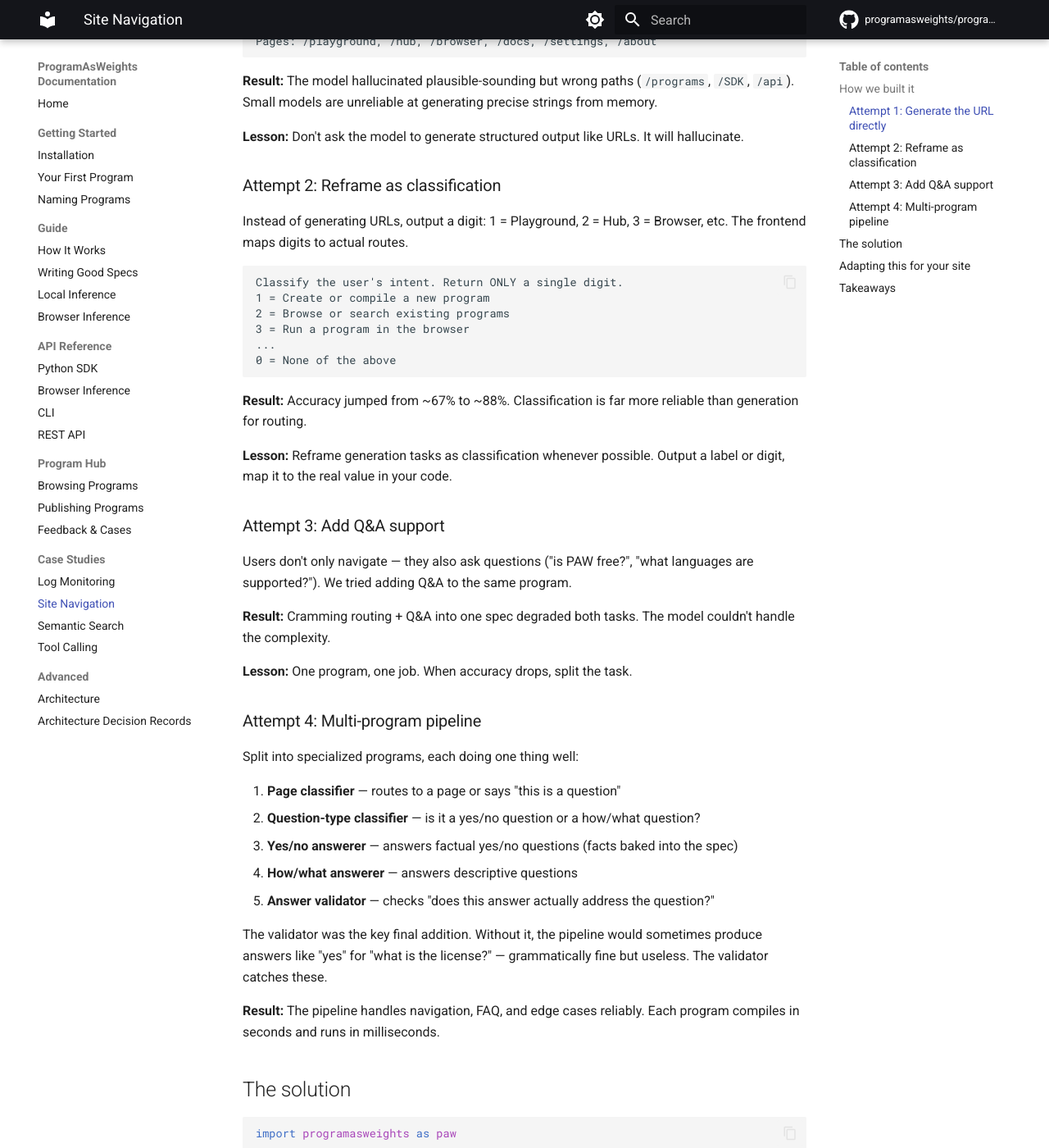
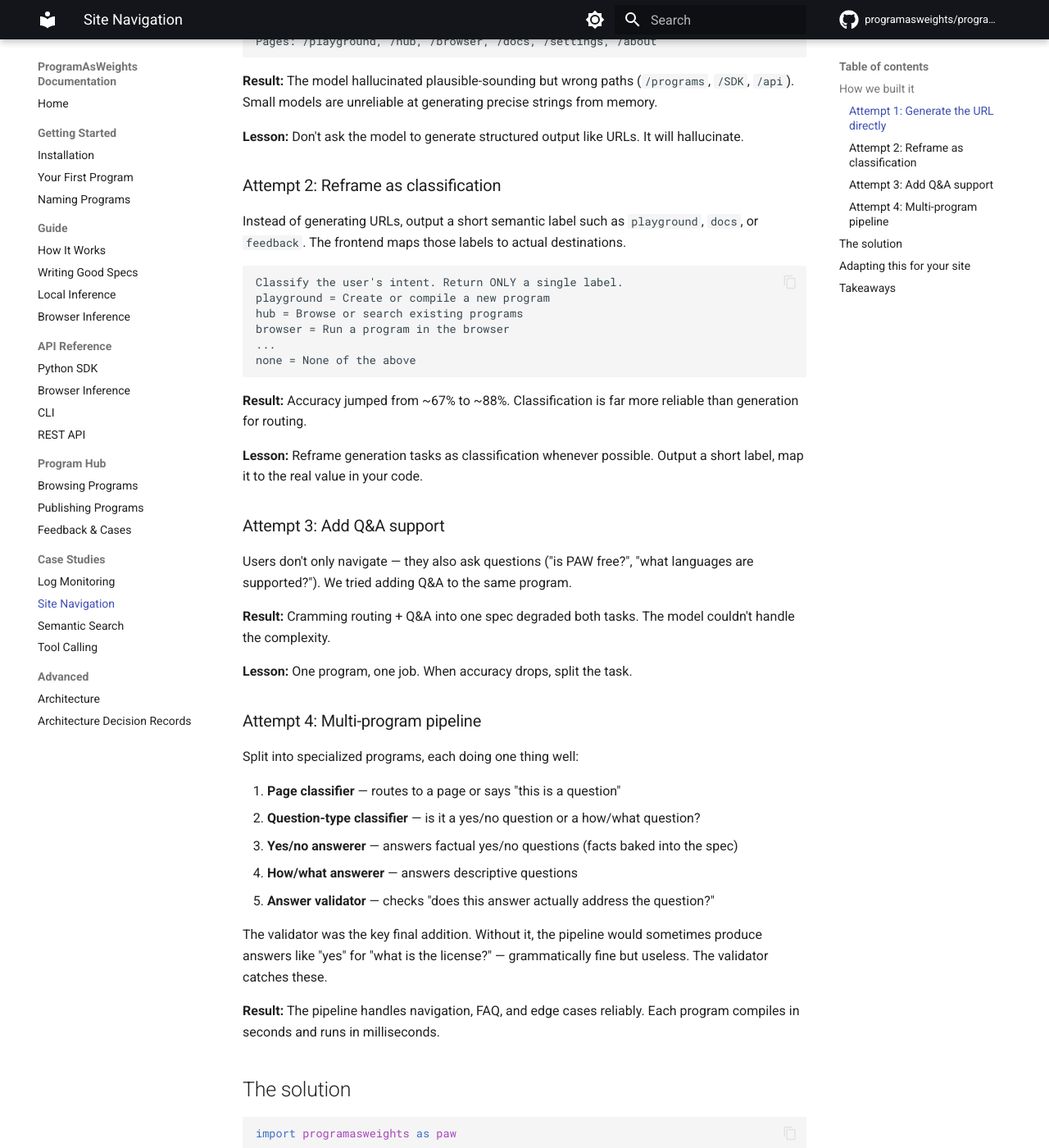
Before and after one commit to programasweights/programasweights-python, an MkDocs documentation site: the page built from docs/case-studies/site-navigation.md, in a window 1280 px wide and 1400 px high, scrolled down 542 px. Shown: the whole window at 82% size. Built offline with MkDocs 1.6.1 and Material for MkDocs 9.7.7, drawn with Linux system fonts in a browser that asks for light colours; comment, search, counter and statistics services are not loaded; some of the changed text lies outside the part shown.

Commit message:
docs: update site navigation helper case study for label routing
Update the site-navigation case study to describe the current label-based page classifier and matching frontend routing instead of the older digit-based examples.

````diff
--- a/docs/case-studies/site-navigation.md
+++ b/docs/case-studies/site-navigation.md
@@ -21,20 +21,20 @@ Pages: /playground, /hub, /browser, /docs, /settings, /about
 
 ### Attempt 2: Reframe as classification
 
-Instead of generating URLs, output a digit: 1 = Playground, 2 = Hub, 3 = Browser, etc. The frontend maps digits to actual routes.
+Instead of generating URLs, output a short semantic label such as `playground`, `docs`, or `feedback`. The frontend maps those labels to actual destinations.
 
 ```
-Classify the user's intent. Return ONLY a single digit.
-1 = Create or compile a new program
-2 = Browse or search existing programs
-3 = Run a program in the browser
+Classify the user's intent. Return ONLY a single label.
+playground = Create or compile a new program
+hub = Browse or search existing programs
+browser = Run a program in the browser
 ...
-0 = None of the above
+none = None of the above
 ```
 
 **Result:** Accuracy jumped from ~67% to ~88%. Classification is far more reliable than generation for routing.
 
-**Lesson:** Reframe generation tasks as classification whenever possible. Output a label or digit, map it to the real value in your code.
+**Lesson:** Reframe generation tasks as classification whenever possible. Output a short label, map it to the real value in your code.
 
 ### Attempt 3: Add Q&A support
 
@@ -71,8 +71,8 @@ validator = paw.function("my-answer-validator")
 
 def handle_query(user_query: str):
     destination = router(user_query)
-    if destination != "0":
-        return {"action": "navigate", "page": PAGES[int(destination)]}
+    if destination != "none":
+        return {"action": "navigate", "page": PAGE_MAP[destination]}
 
     category = q_type(user_query)
     if category == "yes_no":
@@ -92,36 +92,36 @@ Each program has a focused spec. For example, the page classifier:
 
 ```python
 router = paw.compile("""
-Classify the user's intent. Return ONLY a single digit.
-1 = Create or compile something new
-2 = Browse or search existing items
-3 = Run something in the browser
-4 = Read documentation
-5 = Manage account or API keys
-0 = None of the above (likely a question)
+Classify the user's intent. Return ONLY a single label.
+playground = Create or compile something new
+hub = Browse or search existing items
+browser = Run something in the browser
+docs = Read documentation
+settings = Manage account or API keys
+none = None of the above (likely a question)
 
 Input: how do I get started
-Output: 4
+Output: docs
 
 Input: browse community programs
-Output: 2
+Output: hub
 
 Input: is it free?
-Output: 0
+Output: none
 """)
 ```
 
 ## Adapting this for your site
 
 1. **List your pages** with short descriptions of what users do there
-2. **Compile a classifier** that maps intents to page numbers
+2. **Compile a classifier** that maps intents to short labels
 3. **Test with 20-30 real queries** your users would type — iterate on the spec wording
 4. If users also ask questions, add Q&A programs and a validator
 5. Each program compiles once and is cached forever — the pipeline runs locally with no API calls
 
 ## Takeaways
 
-- **Classification beats generation** for routing. Output a label, map it in code.
+- **Classification beats generation** for routing. Output a short label, map it in code.
 - **Multiple small programs beat one complex program.** When accuracy drops, split.
 - **A validator catches failures** the other programs miss — cheap insurance.
 - **Iterate with real queries.** Build a small test set, measure, adjust wording, repeat.
````
